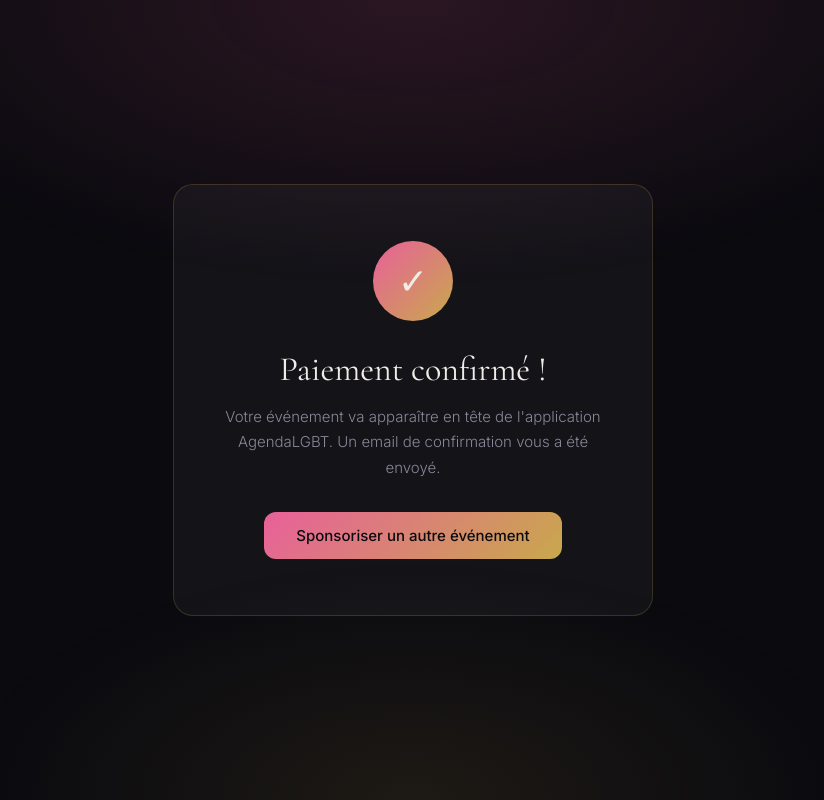
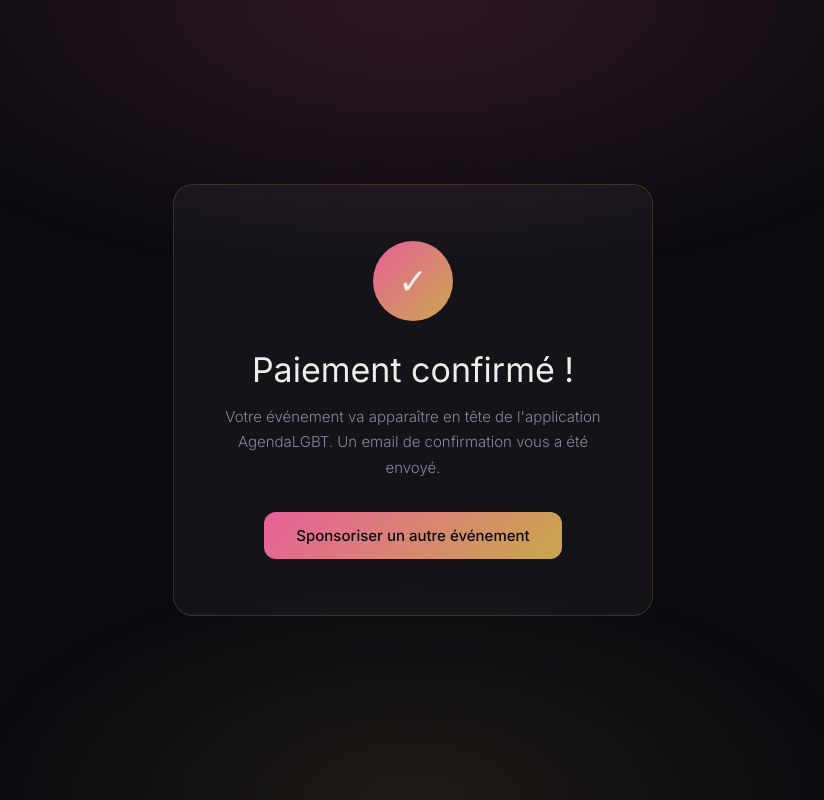
Before and after one commit to agendalgbt/agendalgbt-sponsor, a website: page public/success.html in a window 1280 px wide. Shown: the whole page, without its empty margins (227-1051 px from the left). Drawn offline with nearby package versions, Linux system fonts and the light colour scheme.

Commit message:
Update success.html

```diff
--- a/public/success.html
+++ b/public/success.html
@@ -4,7 +4,7 @@
   <meta charset="UTF-8" />
   <meta name="viewport" content="width=device-width, initial-scale=1.0" />
   <title>Paiement confirmé — AgendaLGBT</title>
-  <link href="https://fonts.googleapis.com/css2?family=Cormorant+Garamond:wght@300;400;600&family=Inter:wght@300;400;500&display=swap" rel="stylesheet" />
+  <link href="https://fonts.googleapis.com/css2?family=Inter:wght@300;400;500;600&display=swap" rel="stylesheet" />
   <style>
     :root {
       --bg: #0a0a0f;
@@ -64,7 +64,7 @@
       to { transform: scale(1); opacity: 1; }
     }
     h1 {
-      font-family: 'Cormorant Garamond', serif;
+      font-family: 'Inter', sans-serif;
       font-size: 34px;
       font-weight: 400;
       margin-bottom: 14px;
```
